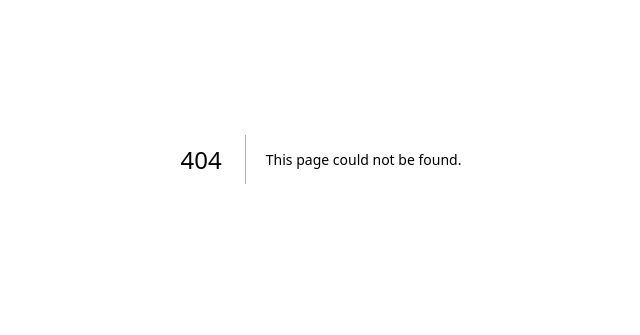
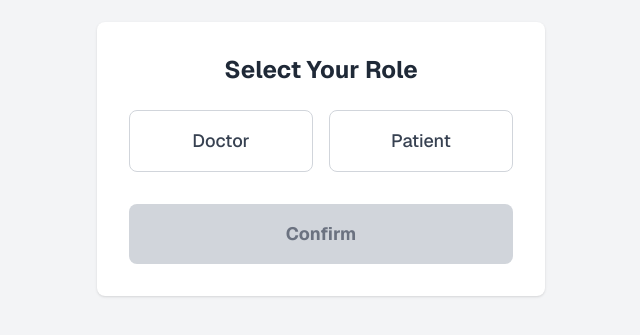
Before and after one commit to hippocampi-dev/hippocampi, a Next.js app: page /select-role in a window 1280 px wide. Before the commit this address had no page. Shown: the part 241-576 px from the top of the page, without its empty margins (319-959 px from the left). Built offline with nearby package versions, Linux system fonts and the light colour scheme; no server answers.

Commit message:
created basic role selection (added hook to workaround server side)

```diff
--- /dev/null
+++ b/src/app/(role-selection)/select-role/page.tsx
@@ -0,0 +1,10 @@
+import SelectRolePage from "~/components/start/SelectRolePage";
+import { SessionProvider } from "next-auth/react";
+
+export default function SelectRole() {
+  return (
+    <SessionProvider>
+      <SelectRolePage />
+    </SessionProvider>
+  );
+}
--- a/src/app/dashboard/page.tsx
+++ b/src/app/dashboard/page.tsx
@@ -2,8 +2,9 @@
 
 // ignore /account and /checkout, both are for payment
 
-'use client'
+"use client";
 
+import { redirect } from "next/navigation";
 import { useEffect, useState } from "react";
 import { role } from "~/server/db/type";
 
@@ -13,32 +14,27 @@ export default function Dashboard() {
   useEffect(() => {
     const fetchData = async () => {
       try {
-        const response = await fetch('/api/db/management/user-role/get', {
-          method: 'GET',
+        const response = await fetch("/api/db/management/user-role/get", {
+          method: "GET",
           headers: {
-            'Content-Type': 'application/json'
-          }
-        })
+            "Content-Type": "application/json",
+          },
+        });
 
-        const result: string = await response.json()
+        const result: string = await response.json();
         setUserRole(result);
       } catch (error) {
-        console.error('Error fetching data:', error)
+        console.error("Error fetching data:", error);
       }
-    }
+    };
 
-    fetchData()
-  }, [])
+    fetchData();
+  }, []);
 
-  if (userRole === "") return (
-    <main>Loading...</main>
-  )
+  if (userRole === "") redirect("/select-role");
+  //todo tomorrow - if user role exists, but the user does not have the data associated with their role, redirect them to the respective survey (to travis, this
+  //is so users don't get screwed if they accidentally leave mid setup process
+  if (userRole === role.patient) return <></>;
 
-  if (userRole === role.patient) return (
-    <></>
-  )
-
-  if (userRole === role.doctor) return (
-    <></>
-  )
+  if (userRole === role.doctor) return <></>;
 }
--- /dev/null
+++ b/src/app/hooks/useSetUserRole.tsx
@@ -0,0 +1,36 @@
+// useSetUserRole.ts
+"use client";
+
+import { useSession } from "next-auth/react";
+import { UserRolesInterface } from "~/server/db/type";
+
+export default function useSetUserRole() {
+  const { data: session } = useSession();
+
+  const setUserRole = async (userRole: string) => {
+    console.log(session);
+    if (!session) {
+      console.error("Session is null");
+      return;
+    }
+
+    const params: UserRolesInterface = {
+      userId: session.user.id,
+      userRole: userRole,
+    };
+
+    try {
+      const response = await fetch("/api/db/management/user-role/add", {
+        method: "POST",
+        headers: { "Content-Type": "application/json" },
+        body: JSON.stringify(params),
+      });
+      const result = await response.json();
+      return result;
+    } catch (error) {
+      console.error("Error fetching data:", error);
+    }
+  };
+
+  return setUserRole;
+}
--- a/src/app/page.tsx
+++ b/src/app/page.tsx
@@ -1,4 +1,4 @@
-'use client'
+"use client";
 
 import Link from "next/link";
 import Navbar from "~/components/navbar/page";
--- /dev/null
+++ b/src/components/start/SelectRolePage.tsx
@@ -0,0 +1,72 @@
+"use client";
+
+import { useState } from "react";
+import { z } from "zod";
+import { role } from "~/server/db/type";
+import useSetUserRole from "~/app/hooks/useSetUserRole";
+import { redirect } from "next/navigation";
+
+const RoleSchema = z.nativeEnum(role);
+
+export default function SelectRolePage() {
+  const [selectedRole, setSelectedRole] = useState<"doctor" | "patient" | null>(
+    null,
+  );
+  // Call the hook at the top level of the component.
+  const setUserRole = useSetUserRole();
+
+  const handleConfirm = () => {
+    const parsed = RoleSchema.safeParse(selectedRole);
+    if (!parsed.success) {
+      alert("Invalid role selected");
+      return;
+    }
+    if (selectedRole) {
+      setUserRole(selectedRole);
+    }
+    redirect("/dashboard");
+  };
+
+  return (
+    <div className="flex min-h-screen items-center justify-center bg-gray-100 p-4">
+      <div className="w-full max-w-md rounded-lg bg-white p-8 shadow">
+        <h1 className="mb-6 text-center text-2xl font-bold text-gray-800">
+          Select Your Role
+        </h1>
+        <div className="flex space-x-4">
+          <button
+            onClick={() => setSelectedRole("doctor")}
+            className={`flex-1 rounded-lg border p-4 text-center text-lg font-medium transition-all ${
+              selectedRole === "doctor"
+                ? "border-blue-500 bg-blue-100 text-blue-700"
+                : "border-gray-300 bg-white text-gray-700"
+            }`}
+          >
+            Doctor
+          </button>
+          <button
+            onClick={() => setSelectedRole("patient")}
+            className={`flex-1 rounded-lg border p-4 text-center text-lg font-medium transition-all ${
+              selectedRole === "patient"
+                ? "border-blue-500 bg-blue-100 text-blue-700"
+                : "border-gray-300 bg-white text-gray-700"
+            }`}
+          >
+            Patient
+          </button>
+        </div>
+        <button
+          onClick={handleConfirm}
+          disabled={!selectedRole}
+          className={`mt-8 w-full rounded-lg p-4 text-center text-lg font-bold transition-all ${
+            selectedRole
+              ? "bg-blue-500 text-white hover:bg-blue-600"
+              : "cursor-not-allowed bg-gray-300 text-gray-500"
+          }`}
+        >
+          Confirm
+        </button>
+      </div>
+    </div>
+  );
+}
```
